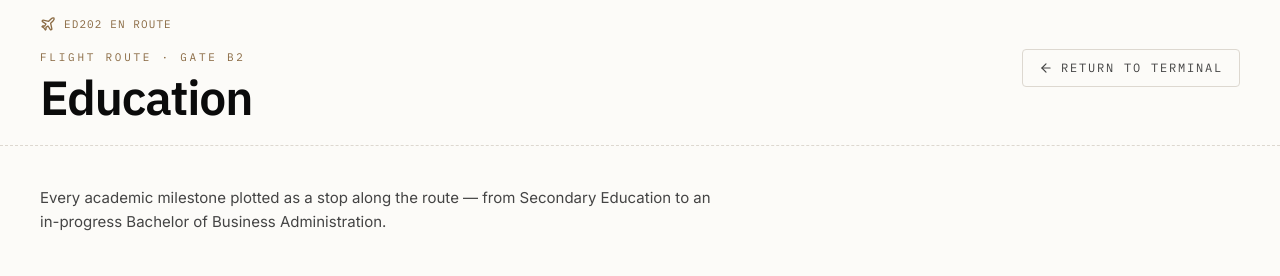
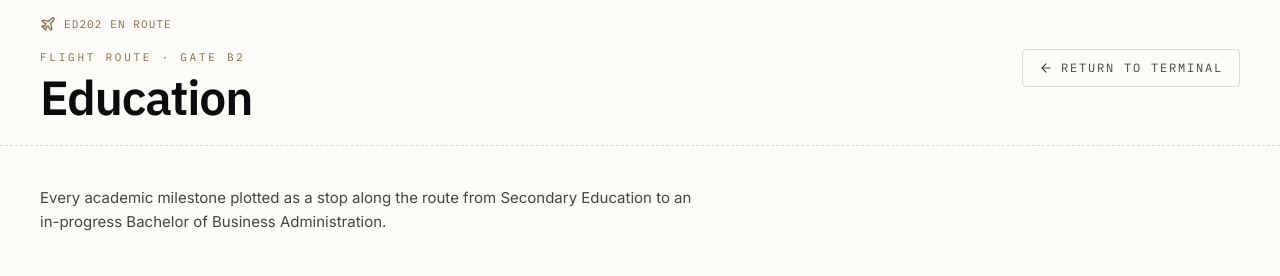
Before and after one commit to kusumsarkar/kusum_protfolio, a Next.js app: page /education in a window 1280 px wide. Shown: the top 276 px of the page. Built offline with nearby package versions, Linux system fonts and the light colour scheme; no server answers.

Commit message:
feat: changes in page.tsx

```diff
--- a/app/education/page.tsx
+++ b/app/education/page.tsx
@@ -18,7 +18,7 @@ export default function EducationPage() {
       title="Education"
     >
       <p className="text-text-muted max-w-2xl mb-10 text-[15px] leading-relaxed">
-        Every academic milestone plotted as a stop along the route —
+        Every academic milestone plotted as a stop along the route
         from Secondary Education to an in-progress Bachelor of Business
         Administration.
       </p>
```
